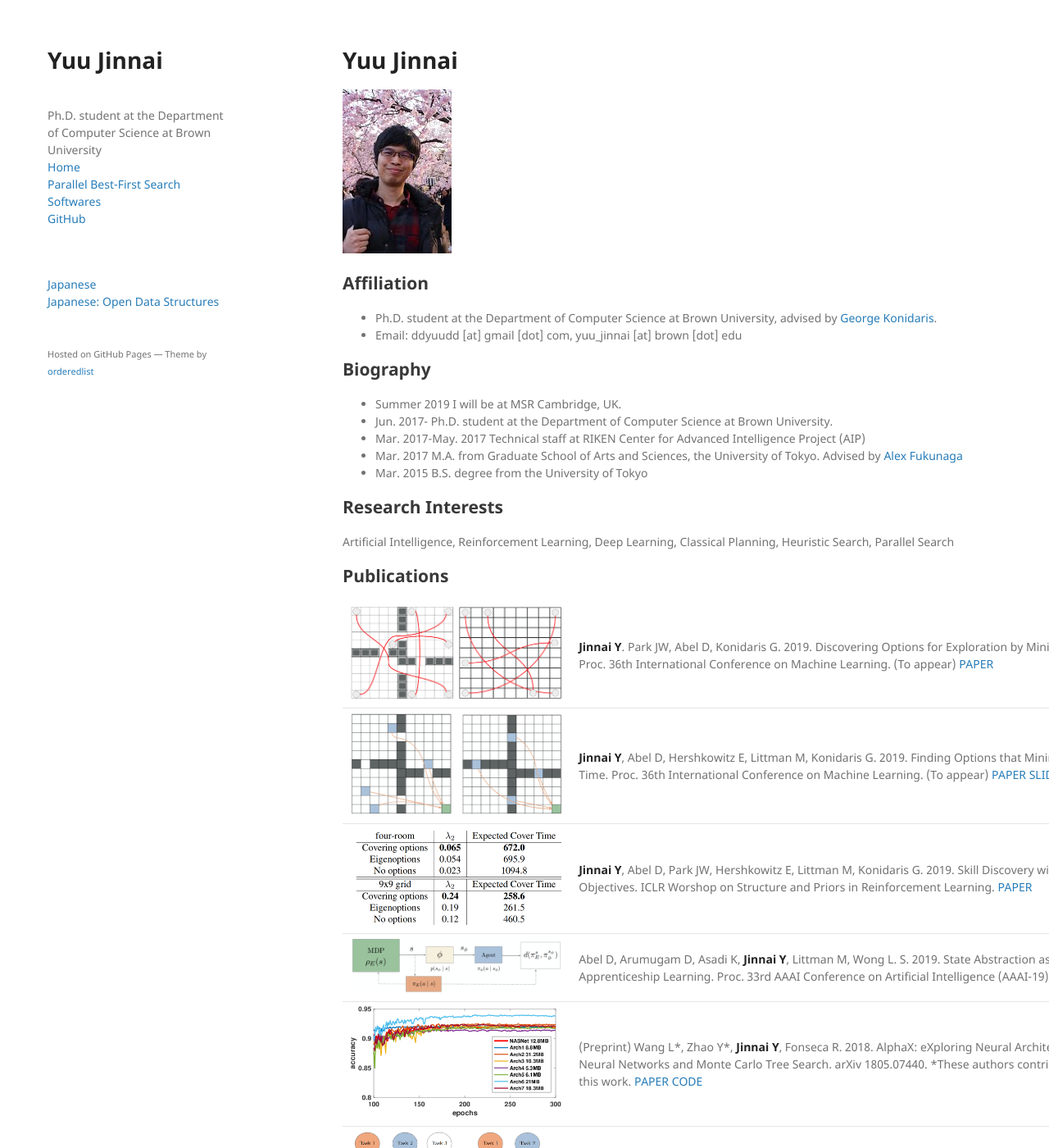
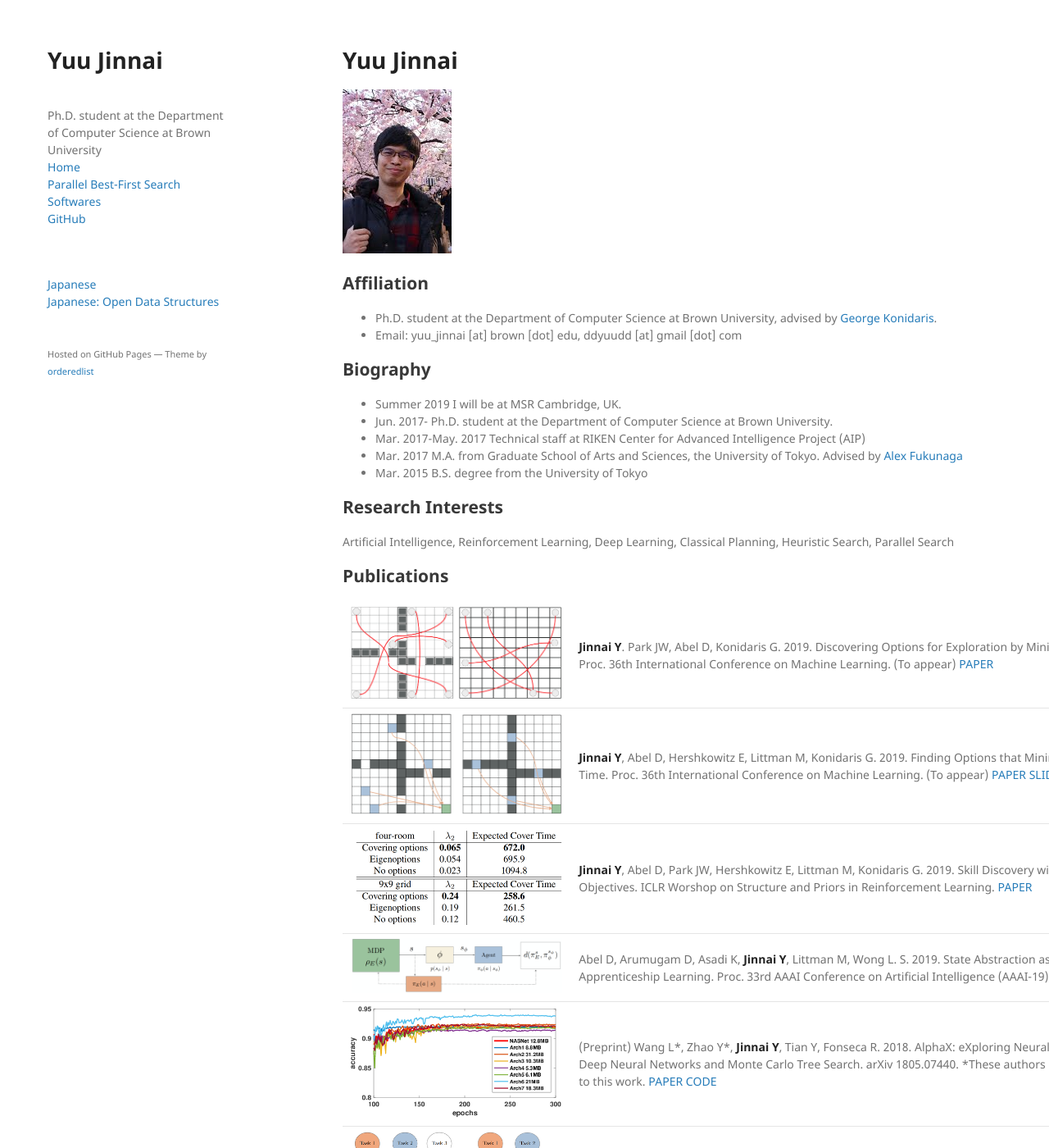
Before and after one commit to jinnaiyuu/jinnaiyuu.github.io, a Jekyll site: the page built from index.md, in a window 1280 px wide and 1400 px high. Shown: the whole window at 82% size. Built offline with Jekyll 4.4.1, drawn with Linux system fonts in a browser that asks for light colours; our own code applies the rules of GitHub Pages for plain Markdown files.

Commit message:
Updated the AlphaX link.

```diff
--- a/index.md
+++ b/index.md
@@ -4,7 +4,7 @@
 ## Affiliation
 
 - Ph.D. student at the Department of Computer Science at Brown University, advised by [George Konidaris](http://cs.brown.edu/people/gdk/).
-- Email: ddyuudd [at] gmail [dot] com, yuu_jinnai [at] brown [dot] edu
+- Email: yuu_jinnai [at] brown [dot] edu, ddyuudd [at] gmail [dot] com
 
 ## Biography
 
@@ -26,7 +26,7 @@
 | <img src="../images/papers/options.png" alt="options-for-planning" width="700" />  | **Jinnai Y**, Abel D, Hershkowitz E, Littman M, Konidaris G. 2019. Finding Options that Minimize Planning Time. Proc. 36th International Conference on Machine Learning. (To appear) [PAPER](https://arxiv.org/abs/1810.07311) [SLIDES](../pdf/slides/arXiv-options slides.pdf) |
 | <img src="../images/papers/SPiRL-19.png" alt="options-for-RL" width="350" /> | **Jinnai Y**, Abel D, Park JW, Hershkowitz E, Littman M, Konidaris G. 2019. Skill Discovery with Well-Defined Objectives. ICLR Worshop on Structure and Priors in Reinforcement Learning. [PAPER](../pdf/papers/SPiRL-19.pdf) |
 | <img src="../images/papers/AAAI-19.png" alt="aaai-19" width="700" />  | Abel D, Arumugam D, Asadi K, **Jinnai Y**, Littman M, Wong L. S. 2019. State Abstraction as Compression in Apprenticeship Learning. Proc. 33rd AAAI Conference on Artificial Intelligence (AAAI-19). [PAPER](../pdf/papers/AAAI-19.pdf) [CODE](https://github.com/david-abel/rl_info_theory) |
-| <img src="../images/papers/alphaX.png" alt="alphaX" width="700" />  | (Preprint) Wang L\*, Zhao Y\*, **Jinnai Y**, Fonseca R. 2018. AlphaX: eXploring Neural Architectures with Deep Neural Networks and Monte Carlo Tree Search. arXiv 1805.07440. \*These authors contributed equally to this work. [PAPER](https://arxiv.org/abs/1805.07440) [CODE](https://drive.google.com/file/d/13Y6zAgW8wiXvJI49lgGIoW4ZDIXZnQKM/view) |
+| <img src="../images/papers/alphaX.png" alt="alphaX" width="700" />  | (Preprint) Wang L\*, Zhao Y\*, **Jinnai Y**, Tian Y, Fonseca R. 2018. AlphaX: eXploring Neural Architectures with Deep Neural Networks and Monte Carlo Tree Search. arXiv 1805.07440. \*These authors contributed equally to this work. [PAPER](https://arxiv.org/abs/1903.11059) [CODE](https://drive.google.com/file/d/13Y6zAgW8wiXvJI49lgGIoW4ZDIXZnQKM/view) |
 | <img src="../images/papers/ICML-18.png" alt="icml-18" width="700" />  | Abel D\*, **Jinnai Y\***, Guo Y, Konidaris G, Littman M. 2018. Policy and Value Transfer for Lifelong Reinforcement Learning. Proc. 35th International Conference on Machine Learning. \*These authors contributed equally to this work. [PAPER](../pdf/papers/ICML-18.pdf) [POSTER](../pdf/posters/NEML-18 poster.pdf) [CODE](https://github.com/david-abel/transfer_rl_icml_2018) [TALK by D. Abel](https://youtu.be/x98LGXidIYA?t=46m32s) |
 | <img src="../images/papers/parallel-book.png" alt="book" width="100" /> | Fukunaga A, Botea A, **Jinnai Y**, Kishimoto A. 2018. Parallel A\* for State-Space Search. Handbook of Parallel Constraint Reasoning, Youssef Hamadi, Lakhdar Sais (eds.), Springer. ISBN 978-3-319-63515-6. [BOOK](https://www.springer.com/us/book/9783319635156) |
 | <img src="../images/papers/HSDIP-17.png" alt="hsdip" width="700" />  | **Jinnai Y**, Fukunaga A. 2017. A Graph-Partitioning Based Approach for Parallel Best-First Search. ICAPS 2017 Workshop on Heuristic and Search for Domain-Independent Planning (HSDIP). [PAPER](../pdf/papers/HSDIP-17 Jinnai-Fukunaga.pdf) [SLIDES](../pdf/slides/AAAI-17 slides.pdf) [POSTER](../pdf/posters/ICAPS-17 poster.pdf) [CODE](https://github.com/jinnaiyuu/distributed-fast-downward) |
```
Also changed, not shown: ja/index.md (+2 -2 lines).
